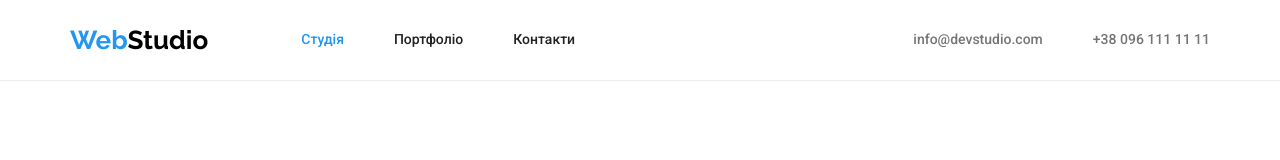
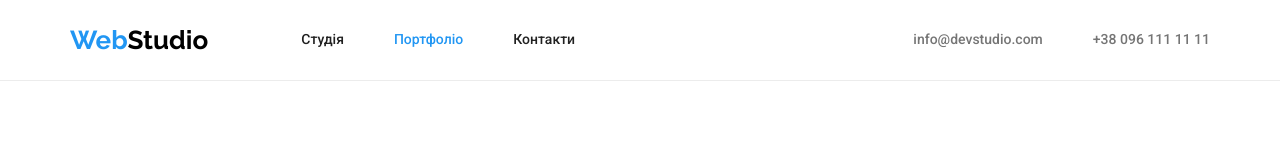
Before and after one commit to UkrainianUser/goit-markup-hw-03, a plain HTML site: page portfolio.html in a window 1280 px wide. Shown: the top 160 px of the page. Drawn offline with nearby package versions, Linux system fonts and the light colour scheme.

Commit message:
Коригує мітку активної сторінки

```diff
--- a/portfolio.html
+++ b/portfolio.html
@@ -29,10 +29,12 @@
 
           <ul class="nav-list list">
             <li class="nav-item">
-              <a class="nav-link link current" href="./index.html">Студія</a>
+              <a class="nav-link link" href="./index.html">Студія</a>
             </li>
             <li class="nav-item">
-              <a class="nav-link link" href="./portfolio.html">Портфоліо</a>
+              <a class="nav-link link current" href="./portfolio.html"
+                >Портфоліо</a
+              >
             </li>
             <li class="nav-item">
               <a class="nav-link link" href="">Контакти</a>
```
